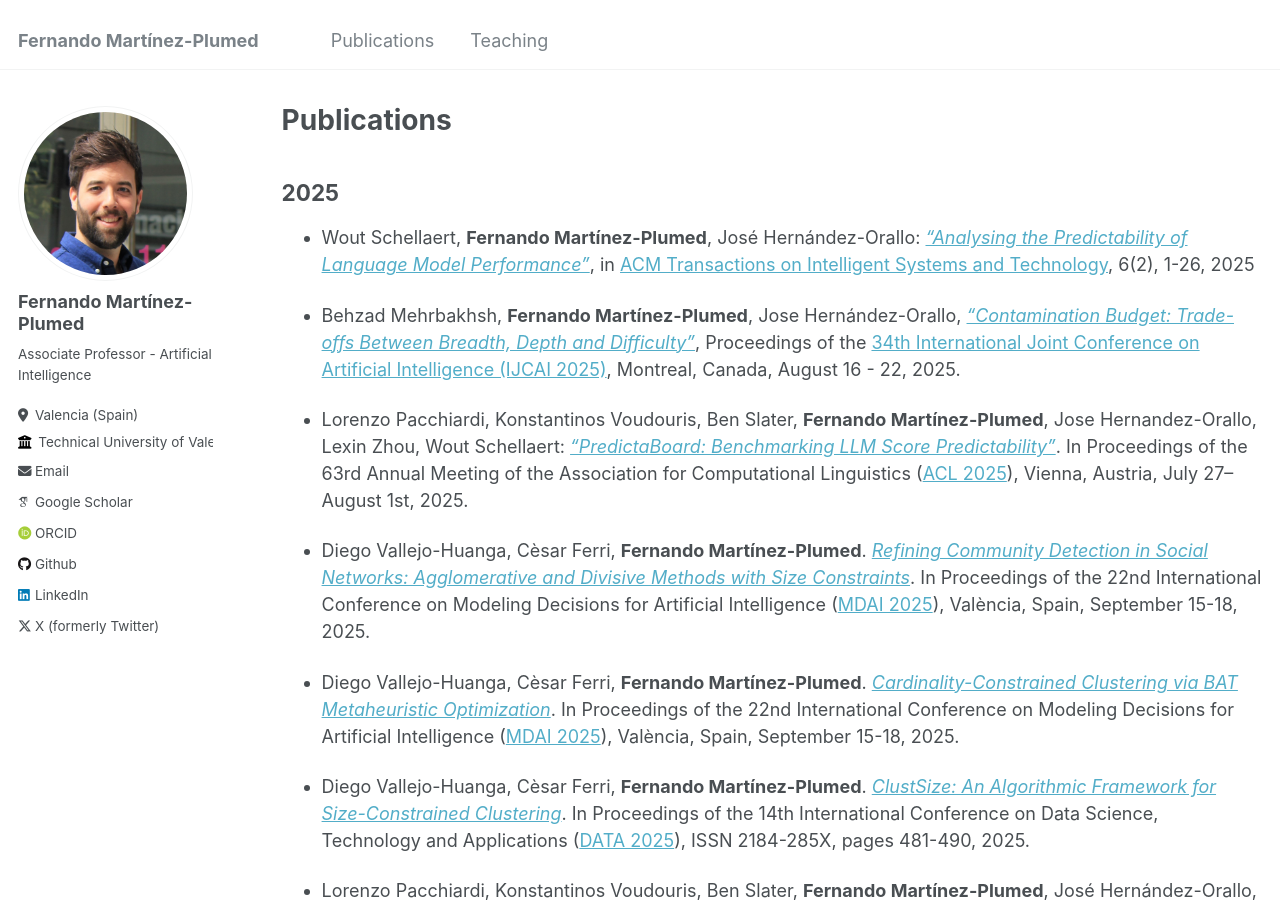
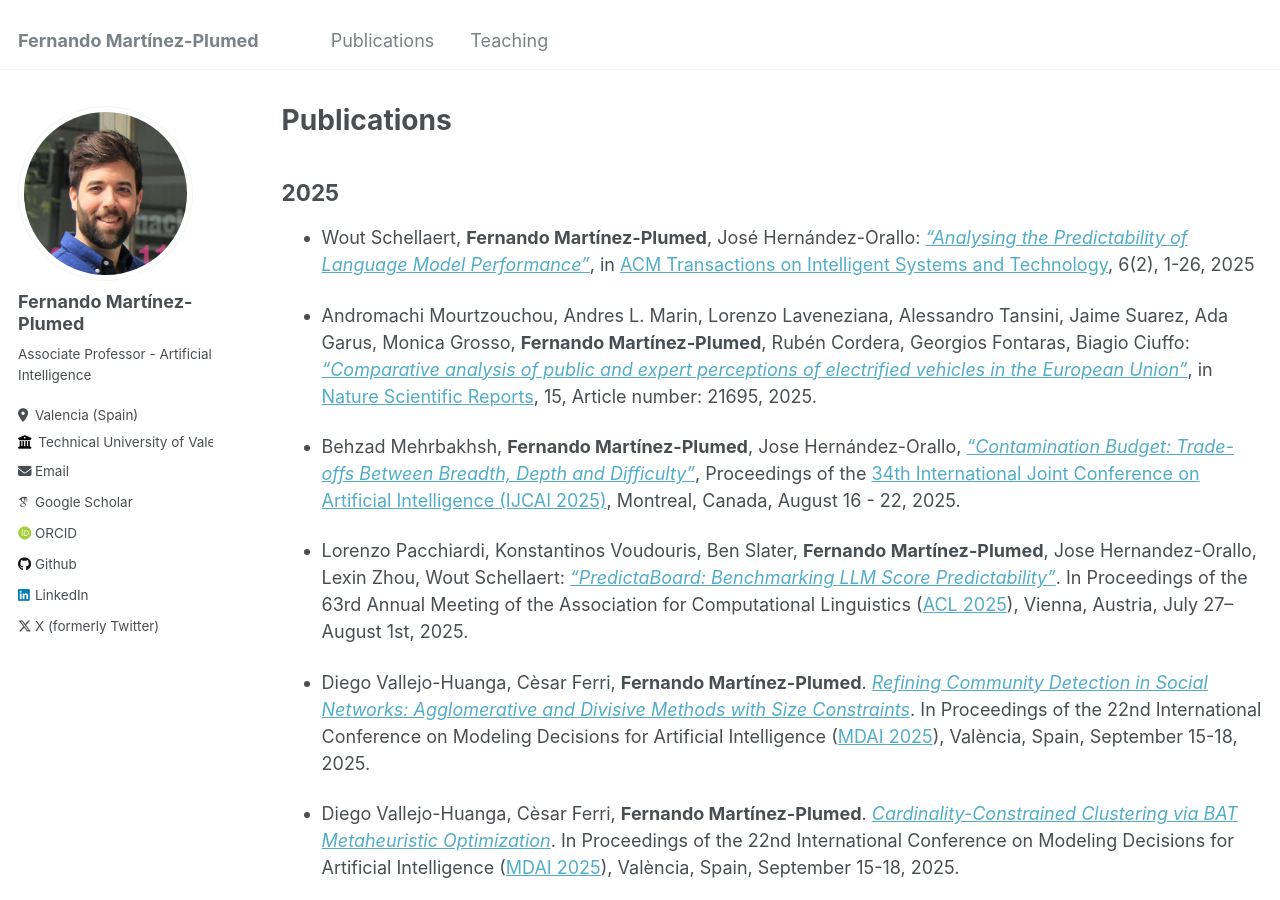
Before and after one commit to nandomp/nandomp.github.io, a Jekyll site: the page built from _pages/publications.md, in a window 1280 px wide and 900 px high. Built offline with Jekyll 4.4.1, drawn with Linux system fonts in a browser that asks for light colours; some web fonts are replaced.

Commit message:
Update publications.md

```diff
--- a/_pages/publications.md
+++ b/_pages/publications.md
@@ -8,6 +8,8 @@ author_profile: true
 2025
 ----
 * Wout Schellaert, **Fernando Martínez-Plumed**, José Hernández-Orallo: [*"Analysing the Predictability of Language Model Performance"*](http://dx.doi.org/10.1145/3706118), in [ACM Transactions on Intelligent Systems and Technology](https://dl.acm.org/journal/TIST), 6(2), 1-26, 2025
+
+* Andromachi Mourtzouchou, Andres L. Marin, Lorenzo Laveneziana, Alessandro Tansini, Jaime Suarez, Ada Garus, Monica Grosso, **Fernando Martínez-Plumed**, Rubén Cordera, Georgios Fontaras, Biagio Ciuffo: [*"Comparative analysis of public and expert perceptions of electrified vehicles in the European Union"*](https://doi.org/10.1038/s41598-025-06071-0), in [Nature Scientific Reports](https://www.nature.com/srep/), 15, Article number: 21695, 2025.
 
 * Behzad Mehrbakhsh, **Fernando Martínez-Plumed**, Jose Hernández-Orallo, [*"Contamination Budget: Trade-offs Between Breadth, Depth and Difficulty"*](), Proceedings of the [34th International Joint Conference on Artificial Intelligence (IJCAI 2025)](https://2025.ijcai.org/),  Montreal, Canada, August 16 - 22, 2025.
 
```
